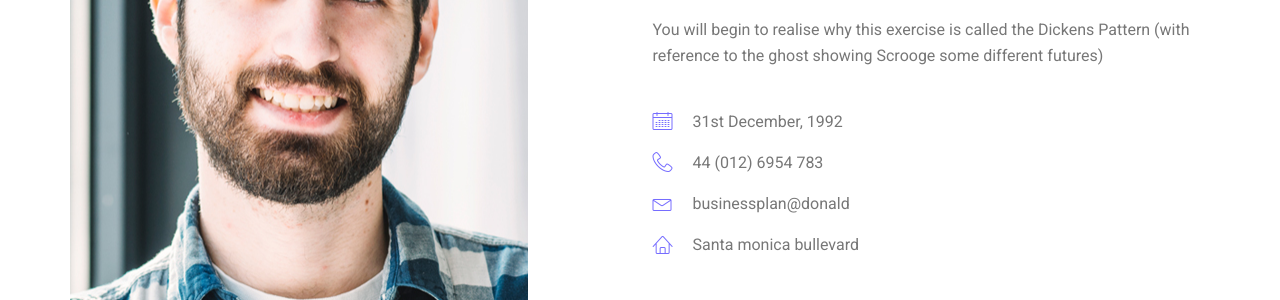
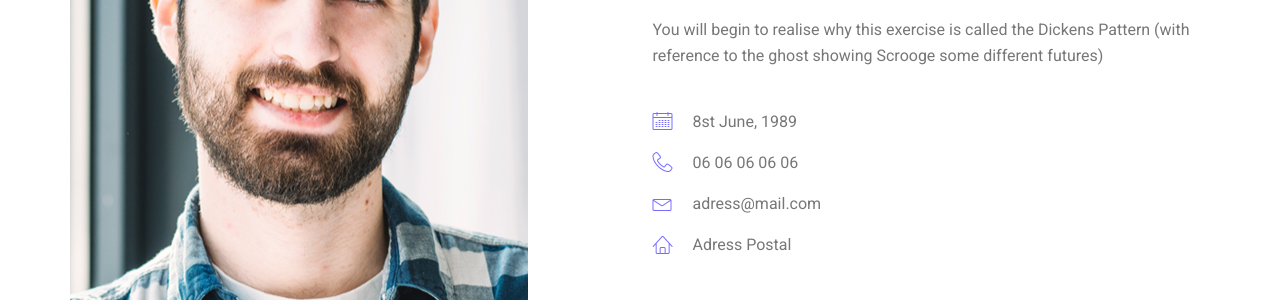
Before and after one commit to Air-KS/kev-dev, a plain HTML site: page about-us.html in a window 1280 px wide. Shown: the part 790-1090 px from the top of the page. Drawn offline with Linux system fonts and the light colour scheme.

Commit message:
first commit

```diff
--- a/about-us.html
+++ b/about-us.html
@@ -96,10 +96,10 @@
 								<h4>Junior UI/UX Developer</h4>
 								<p>You will begin to realise why this exercise is called the Dickens Pattern (with reference to the ghost showing Scrooge some different futures)</p>
 								<ul class="list basic_info">
-									<li><a href="#"><i class="lnr lnr-calendar-full"></i> 31st December, 1992</a></li>
-									<li><a href="#"><i class="lnr lnr-phone-handset"></i> 44 (012) 6954 783</a></li>
-									<li><a href="#"><i class="lnr lnr-envelope"></i> businessplan@donald</a></li>
-									<li><a href="#"><i class="lnr lnr-home"></i> Santa monica bullevard</a></li>
+									<li><a href="#"><i class="lnr lnr-calendar-full"></i> 8st June, 1989</a></li>
+									<li><a href="#"><i class="lnr lnr-phone-handset"></i> 06 06 06 06 06</a></li>
+									<li><a href="#"><i class="lnr lnr-envelope"></i> adress@mail.com</a></li>
+									<li><a href="#"><i class="lnr lnr-home"></i> Adress Postal</a></li>
 								</ul>
 								<ul class="list personal_social">
 									<li><a href="#"><i class="fa fa-facebook"></i></a></li>
```
Also changed, not shown: index.html (+2 -2 lines).
